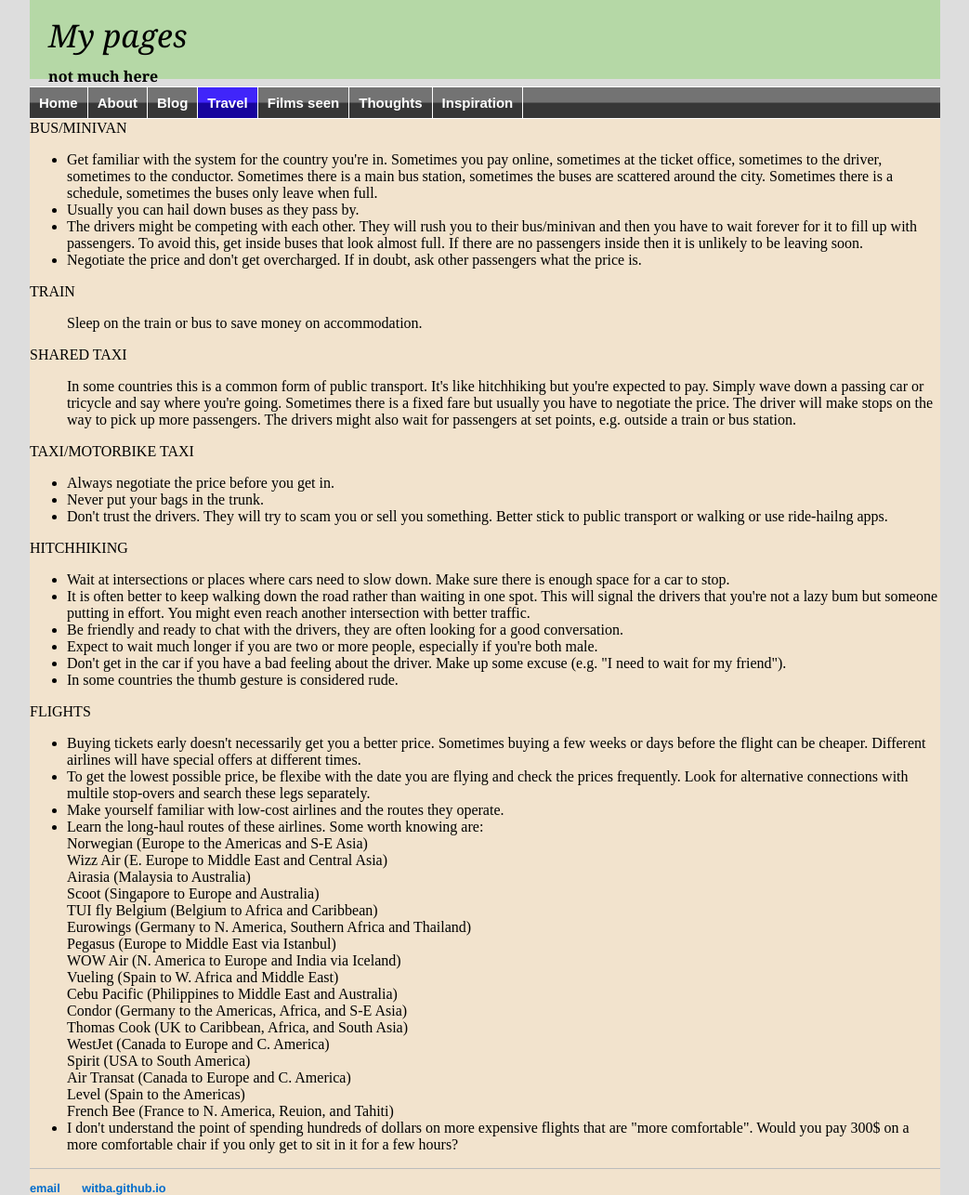
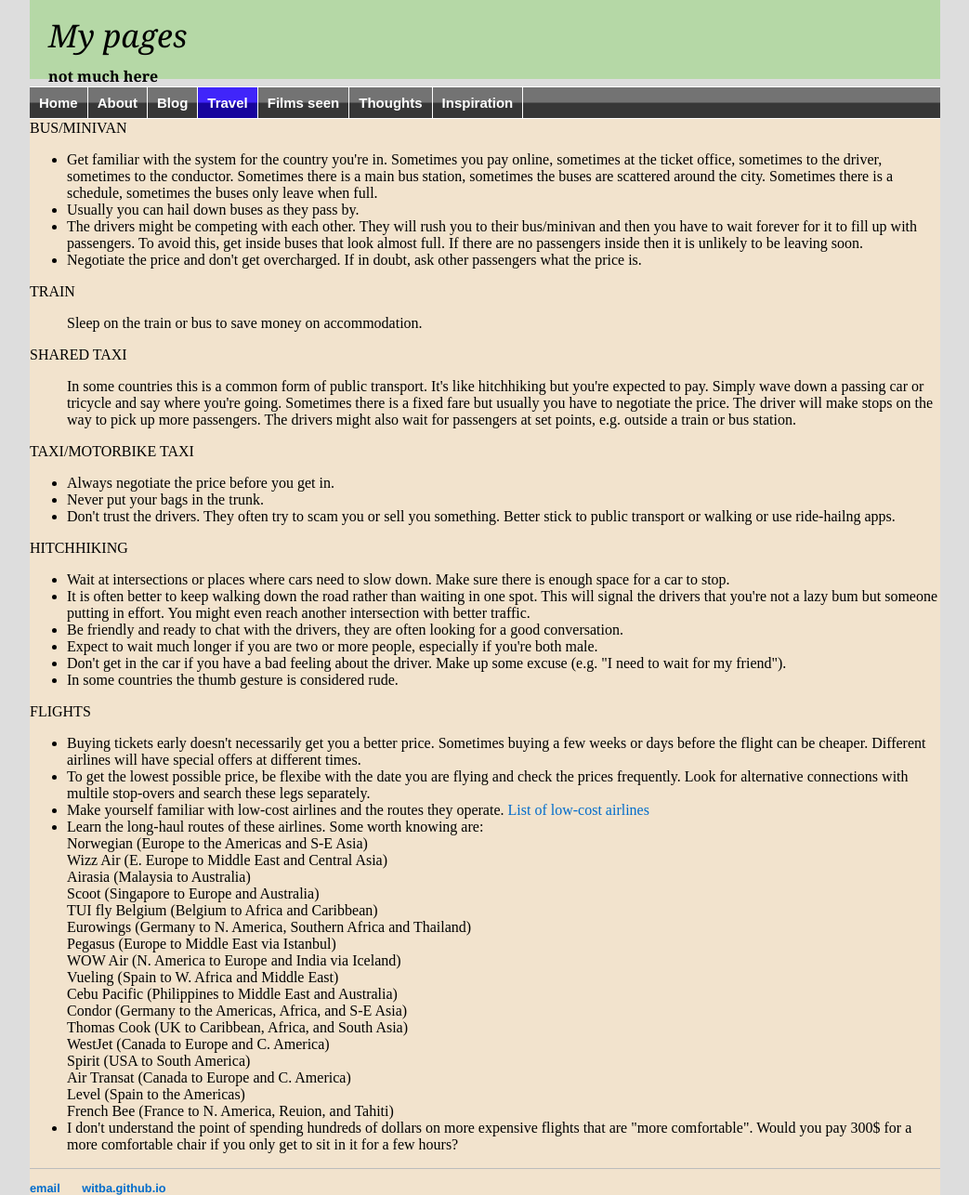
Before and after one commit to witba/witba.github.io, a Jekyll site: the page built from travel/transport.html, in a window 1280 px wide. Shown: the whole page at 93% size, without its empty margins (118-1161 px from the left). Built offline with Jekyll 4.4.1, drawn with Linux system fonts in a browser that asks for light colours.

Commit message:
Update transport.html

```diff
--- a/travel/transport.html
+++ b/travel/transport.html
@@ -25,7 +25,7 @@ TAXI/MOTORBIKE TAXI<br>
 <ul>
 <li>Always negotiate the price before you get in. <br>
 <li>Never put your bags in the trunk.<br>
-<li>Don't trust the drivers. They will try to scam you or sell you something. Better stick to public transport or walking or use ride-hailng apps.<br>
+<li>Don't trust the drivers. They often try to scam you or sell you something. Better stick to public transport or walking or use ride-hailng apps.<br>
 </ul>
 HITCHHIKING<br>
 <ul>
@@ -40,7 +40,7 @@ FLIGHTS<br>
 <ul>
 <li>Buying tickets early doesn't necessarily get you a better price. Sometimes buying a few weeks or days before the flight can be cheaper. Different airlines will have special offers at different times.<br>
 <li>To get the lowest possible price, be flexibe with the date you are flying and check the prices frequently. Look for alternative connections with multile stop-overs and search these legs separately.<br>
-<li>Make yourself familiar with low-cost airlines and the routes they operate. <a href="https://en.wikipedia.org/wiki/List_of_low-cost_airlines"></a>
+<li>Make yourself familiar with low-cost airlines and the routes they operate. <a href="https://en.wikipedia.org/wiki/List_of_low-cost_airlines">List of low-cost airlines</a>
 <li>Learn the long-haul routes of these airlines. Some worth knowing are: <br>
 Norwegian (Europe to the Americas and S-E Asia)<br>
 Wizz Air (E. Europe to Middle East and Central Asia)<br>
@@ -59,6 +59,6 @@ Spirit (USA to South America)<br>
 Air Transat (Canada to Europe and C. America)<br>
 Level (Spain to the Americas)<br>
 French Bee (France to N. America, Reuion, and Tahiti)<br>
-<li>I don't understand the point of spending hundreds of dollars on more expensive flights that are "more comfortable". Would you pay 300$ on a more comfortable chair if you only get to sit in it for a few hours?
+<li>I don't understand the point of spending hundreds of dollars on more expensive flights that are "more comfortable". Would you pay 300$ for a more comfortable chair if you only get to sit in it for a few hours?
 </ul>
 </div>
```
